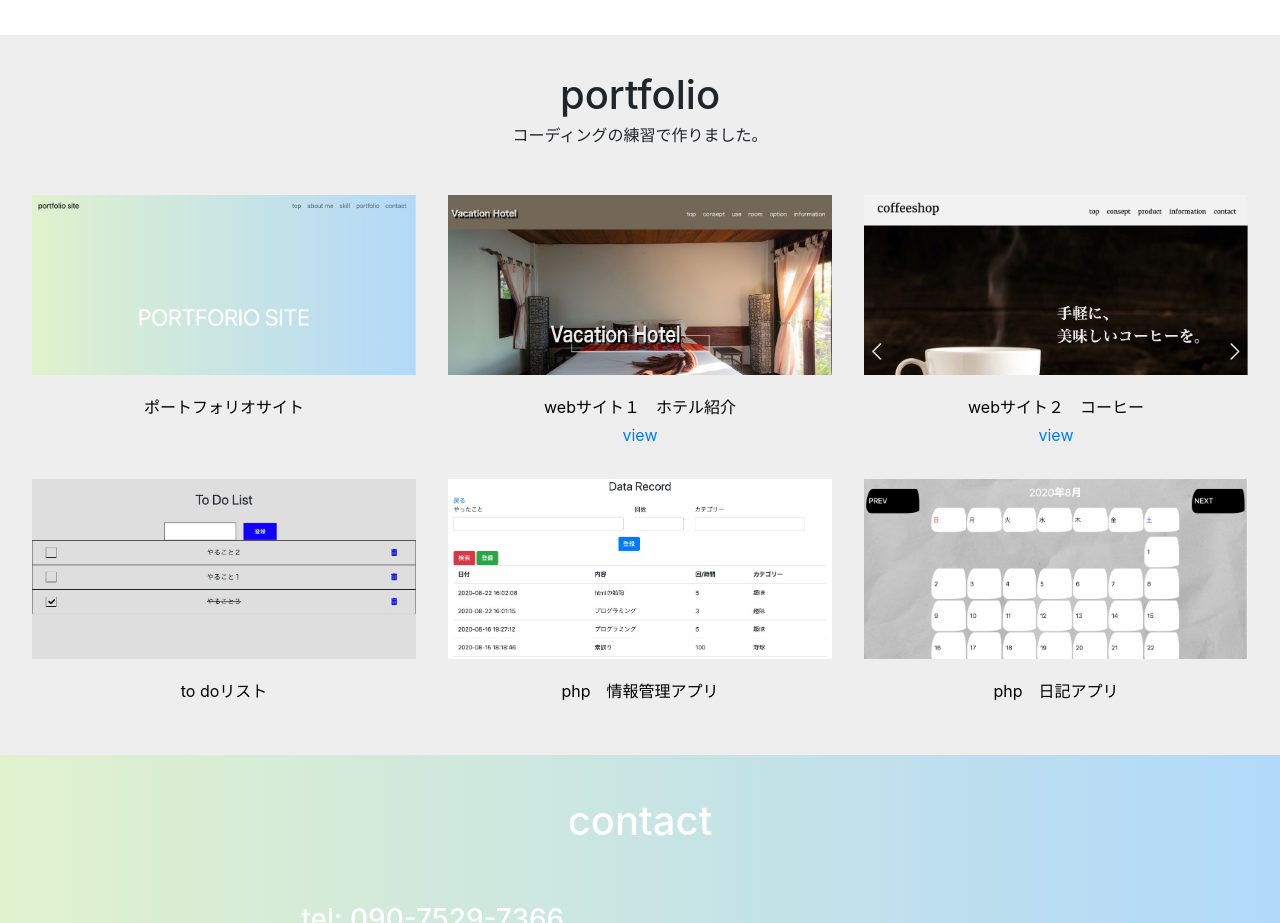
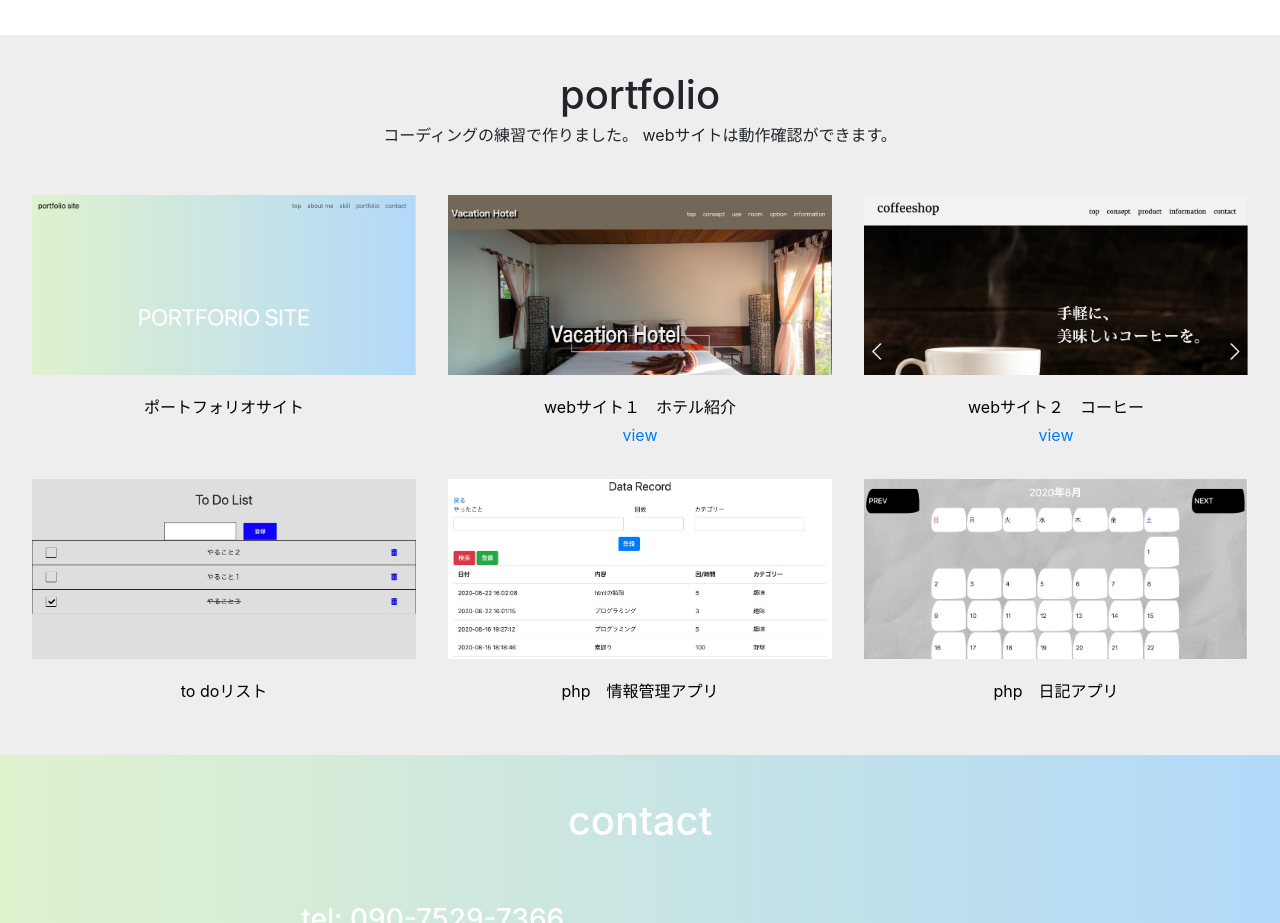
Before and after one commit to enddk/didactic-meme, a plain HTML site: page index.html in a window 1280 px wide. Shown: the part 2080-3003 px from the top of the page. Drawn offline with nearby package versions, Linux system fonts and the light colour scheme.

Commit message:
Update index.html

```diff
--- a/index.html
+++ b/index.html
@@ -172,6 +172,7 @@
           <h2 class="text-center title m-1">portfolio</h2>
           <p class="text-center">
            コーディングの練習で作りました。
+            webサイトは動作確認ができます。
           </p>
         </div>
         <div class="row">
```
